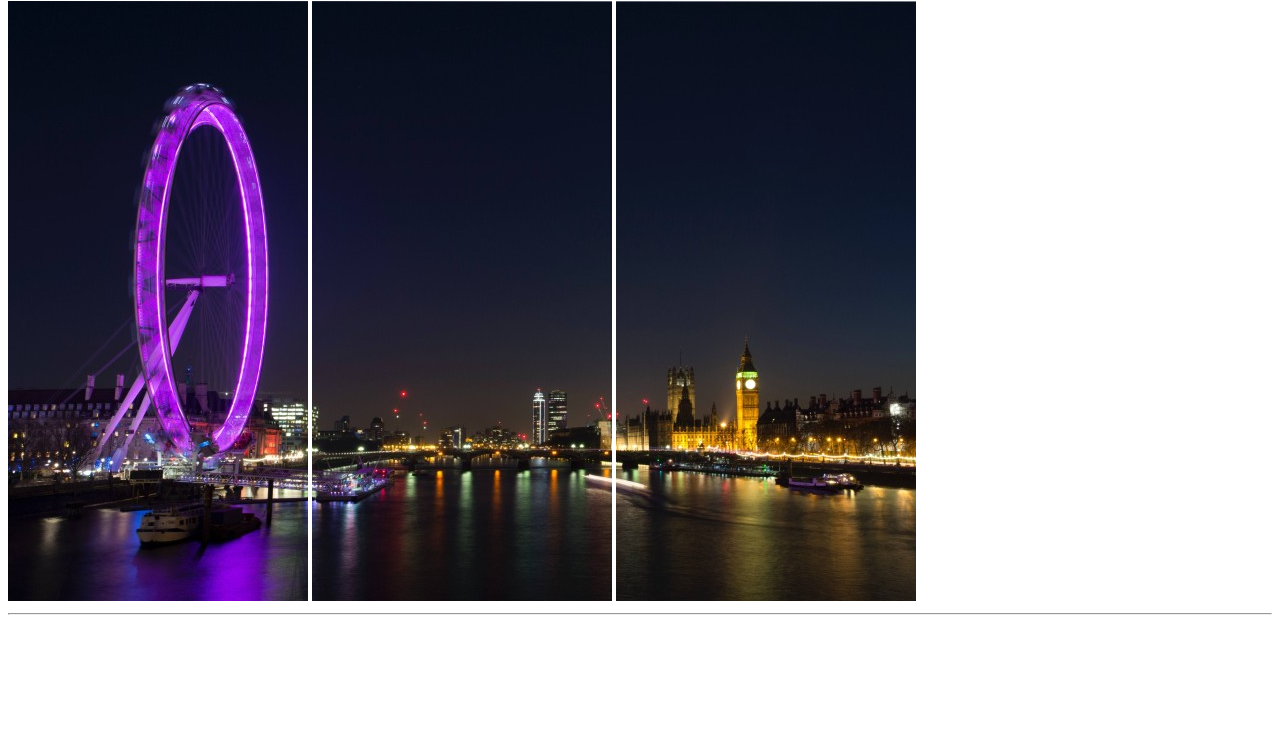
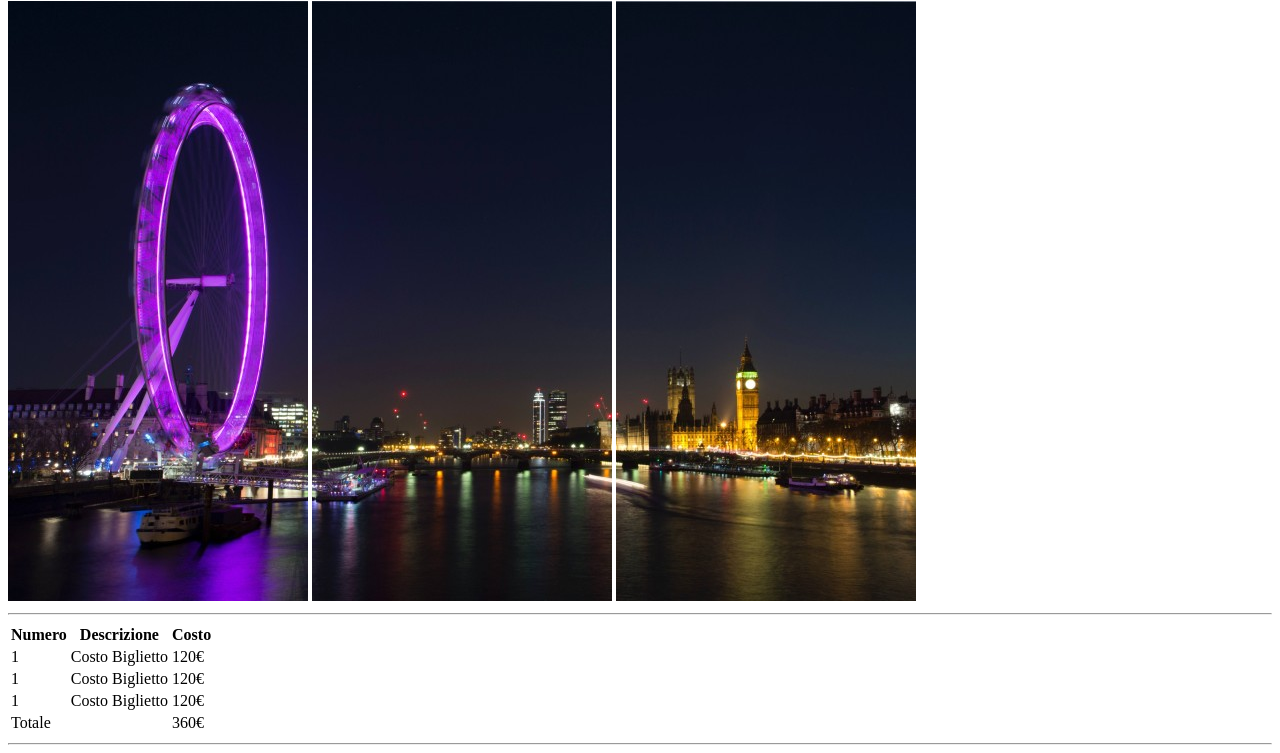
Before and after one commit to Sebastian-ivaniczki/html-london-trip, a plain HTML site: page index.html in a window 1280 px wide. Shown: the part 79-832 px from the top of the page. Before the commit the page ends 800 px from the top, so only its background shows below. Drawn offline with Linux system fonts and the light colour scheme.

Commit message:
Added table

```diff
--- a/index.html
+++ b/index.html
@@ -15,5 +15,41 @@
             <img src="img/pexels-bill-emrich-230794-2.jpg" alt="Big Ben">
         </header>
         <hr>
+        <main>
+            <table>
+                <thead>
+                    <tr>
+                        <th>Numero</th>
+                        <th>Descrizione</th>
+                        <th>Costo</th>
+                    </tr>
+                </thead>
+                <tbody>
+                    <tr>
+                        <td>1</td>
+                        <td>Costo Biglietto</td>
+                        <td>120€</td>
+                    </tr>
+                    <tr>
+                        <td>1</td>
+                        <td>Costo Biglietto</td>
+                        <td>120€</td>
+                    </tr>
+                    <tr>
+                        <td>1</td>
+                        <td>Costo Biglietto</td>
+                        <td>120€</td>
+                    </tr>
+                </tbody>
+                <tfoot>
+                    <tr>
+                        <td>Totale</td>
+                        <td></td>
+                        <td>360€</td>
+                    </tr>
+                </tfoot>
+            </table>
+            <hr>
+        </main>
     </body>
 </html>
```
